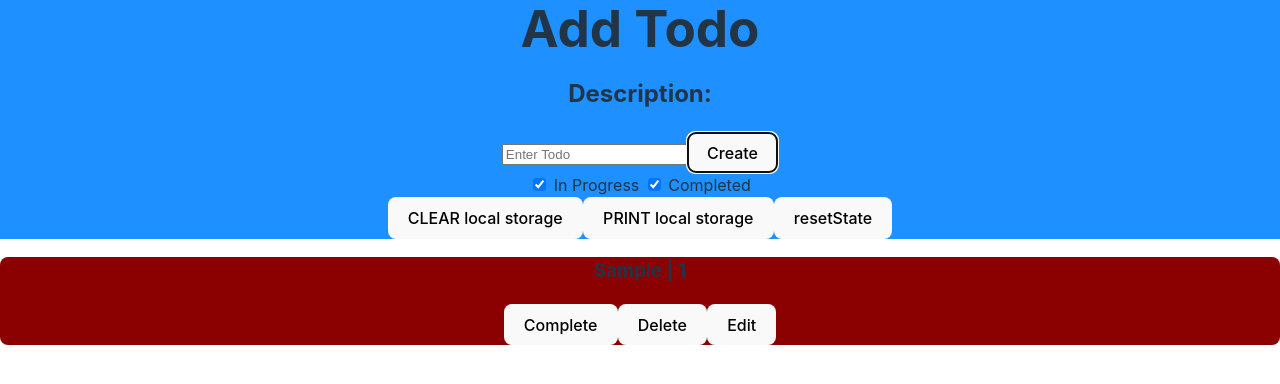
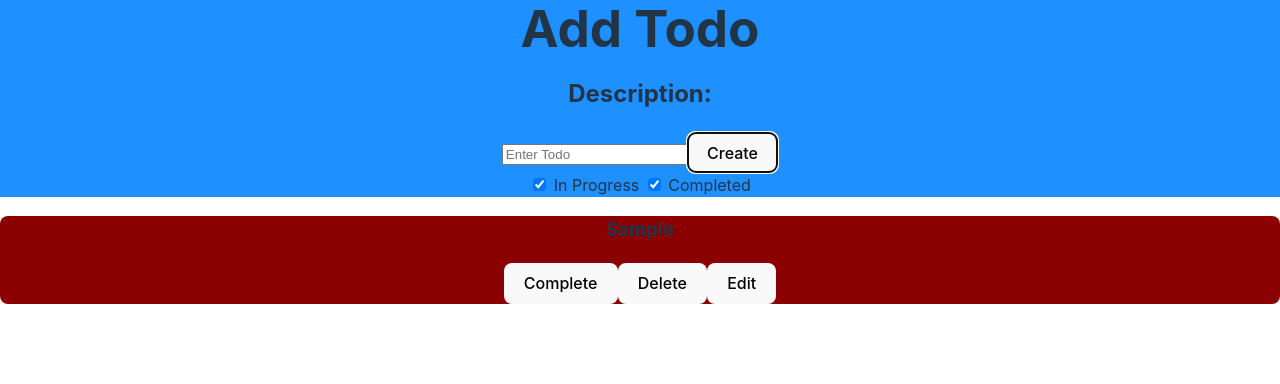
Before and after one commit to SamAdams1/todolist-ts, a React (Vite) app: page / in a window 1280 px wide. Both pictures are taken after typing "Sample" into the empty fields and a click on the button "Create". Shown: the top 384 px of the page. Built offline with nearby package versions, Linux system fonts and the light colour scheme.

Commit message:
todo functionality with working local storage complete!!!!!!!!!

```diff
--- a/components/Todo.tsx
+++ b/components/Todo.tsx
@@ -5,20 +5,19 @@ interface Props {
   todo: ITodo;
   deleteTodo(todoIdToDelete: number): void;
   completeTodo(todoIdToComplete: number): void;
+  editTodo(todoIdToEdit: number, desc: string): void;
 }
 
-function Todo( { todo, deleteTodo, completeTodo }: Props) {
+function Todo( { todo, deleteTodo, completeTodo, editTodo }: Props) {
   const [showEditor, setShowEditor] = useState<boolean>(false);
   const [newDesc, setNewDesc] = useState<string>('');
-
 
   const handleEvent = (event: ChangeEvent<HTMLInputElement>):void => {
     setNewDesc(event.target.value)
   }
   const saveChange = ():void => {
     if (newDesc !== '') {
-      todo.desc = newDesc
-      localStorage.setItem(todo.id.toString(), todo.desc)
+      editTodo(todo.id, newDesc)
     }
     setShowEditor(false)
   }
@@ -27,7 +26,7 @@ function Todo( { todo, deleteTodo, completeTodo }: Props) {
     <div className="todo" data-testid={'todo'} key={todo.id}>
       {!showEditor ? (
         <>
-          <h3>{todo.desc} | {todo.id}</h3>
+          <h3>{todo.desc}</h3>
           <button onClick={() => completeTodo(todo.id)} aria-label={'completeBtn'}>Complete</button>
           <button onClick={() => deleteTodo(todo.id)} aria-label={'deleteBtn'}>Delete</button>
           <button onClick={() => setShowEditor(true)}>Edit</button>
--- a/src/App.tsx
+++ b/src/App.tsx
@@ -2,7 +2,6 @@ import React, { useState, useEffect, FC, ChangeEvent } from 'react'
 import './App.css'
 import { ITodo } from './interfaces'
 import Todo, { CompletedTodo } from '../components/Todo'
-
 
 const getLocalItems = () => {
   let list = localStorage.getItem("todos")
@@ -14,13 +13,13 @@ const getLocalItems = () => {
     return []
   }
 }
+
 let todosCreated = 0;
 if (localStorage.getItem("todosCreated")) {
   todosCreated = Number(localStorage.getItem("todosCreated"))
-}else {
+} else {
   localStorage.setItem("todosCreated", todosCreated.toString())
 }
-
 
 const App: FC = () => {
   const [showCompleted, setShowCompleted] = useState<boolean>(true);
@@ -30,31 +29,20 @@ const App: FC = () => {
   const [todoList, setTodoList] = useState<ITodo[]>(getLocalItems);
   const [completeList, setCompleteList] = useState<ITodo[]>([]);
 
-
   const handleEvent = (event: ChangeEvent<HTMLInputElement>): void => {
     setTodoDesc(event.target.value);
   };
 
+  // Update local storage whenever TODOs change
   useEffect(() => {
-    // getTodoFromStorage();
-  }, []);
+    localStorage.setItem('todos', JSON.stringify(todoList));
+  }, [todoList]);
+  useEffect(() => {
+    localStorage.setItem('todosCreated', todosCreated.toString());
+  }, [todosCreated]);
 
-  const getTodoFromStorage = ():void => {
-      // for (let index = 0; index <= localStorage.todosCreated; index+=1) {
-      //   const todoFromStorg = localStorage[index]
-      //   if (!todoList.find((element) => element.desc == todoFromStorg) && todoFromStorg) {
-      //     createTodo(todoFromStorg, index)
-      // }
-      // console.log(todosCreated)
-      // console.log(localStorage)
-    // }
-    const lastCreatedTodo = localStorage.lastCreated;
-    if (!todoList.find((element) => element.desc == lastCreatedTodo) && lastCreatedTodo) {
-      createTodo(lastCreatedTodo)
-    }
-  }
   const createTodo = (value: string):void => {
-    const newTodo = { id: todosCreated, desc: value, complete: false};
+    const newTodo = { id: todosCreated, desc: todo, complete: false};
     setTodoList([...todoList, newTodo]);
     console.log(value, todoList)
     // console.log(localStorage)
@@ -62,54 +50,43 @@ const App: FC = () => {
     // console.log(todo)
   }
 
-  const registerTodo = async ():Promise<void> => {
+  const registerTodo = ():void => {
     if (todo !== '') {
       todosCreated += 1;
-      localStorage.setItem("lastCreated", todo)
-      localStorage.setItem("todosCreated", todosCreated.toString())
-      // setLocalStorage()
       createTodo(todo)
-      console.log(todosCreated)
-      localStorage.setItem("todos", todoList.join("|"))
-
     } else {
       console.log("todo must have a description");
     }
   }
 
+
   const deleteTodo = (todoIdToDelete: number): void => {
     setTodoList(todoList.filter((todo) => {
       return todo.id != todoIdToDelete;
     }))
-    // resetState()
   }
 
   const completeTodo = (todoIdToComplete: number): void => {
     const newCompletedTodo = todoList.filter((todo) => {
       return todo.id == todoIdToComplete;
     })[0];
-    // console.log(newCompletedTodo)
     deleteTodo(newCompletedTodo.id)
     newCompletedTodo.complete = true
 
     setCompleteList([...completeList, newCompletedTodo])
     localStorage.setItem("todos", JSON.stringify(todoList))
-    // console.log(todoList)
-
   }
 
-//"[{"id":1,"desc":"a","complete":false},{"id":2,"desc":"b","complete":false},{"id":3,"desc":"c","complete":false}]"
-  const resetState = () => {
-    todosCreated += 1
-    createTodo("idk")
-    // deleteTodo(0)
-    todosCreated -= 1
-    localStorage.setItem("lastCreated", todo)
-    localStorage.setItem("todosCreated", todosCreated.toString())
-    localStorage.setItem("todos", JSON.stringify(todoList))
+  const editTodo = (todoIdToEdit: number, desc: string): void => {
+    for (let index = 0; index < todoList.length; index++) {
+      const todo = todoList[index];
+      if (todo.id == todoIdToEdit) {
+        todo.desc = desc
+        setTodoList([...todoList])
+      }
+    }
+  }
 
-    console.log("resetting...")
-  }
   return (
     <>
       <div className='header'>
@@ -124,9 +101,8 @@ const App: FC = () => {
           <input type="checkbox" id="completed" defaultChecked onChange={() => setShowCompleted(!showCompleted)}/>
           <label htmlFor="completed"> Completed </label>
         </div>
-        <button onClick={() => localStorage.clear()}>CLEAR local storage</button>
-        <button onClick={() => console.log(localStorage)}>PRINT local storage</button>
-        <button onClick={() => resetState()}>resetState</button>
+        {/* <button onClick={() => localStorage.clear()}>CLEAR local storage</button>
+        <button onClick={() => console.log(localStorage)}>PRINT local storage</button> */}
       </div>
 
       <div className="todoList" key="shutupstupidconsole">
@@ -143,7 +119,7 @@ const App: FC = () => {
           return (
             <>
               { showInProgress &&
-                <Todo key={key} todo={todo} deleteTodo={deleteTodo} completeTodo={completeTodo}/>
+                <Todo key={key} todo={todo} deleteTodo={deleteTodo} completeTodo={completeTodo} editTodo={editTodo}/>
               }
             </>
           )
```
Also changed, not shown: components/ConfirmAction.tsx (deleted, +0 -15 lines), src/trigger-hmr.js (deleted).
